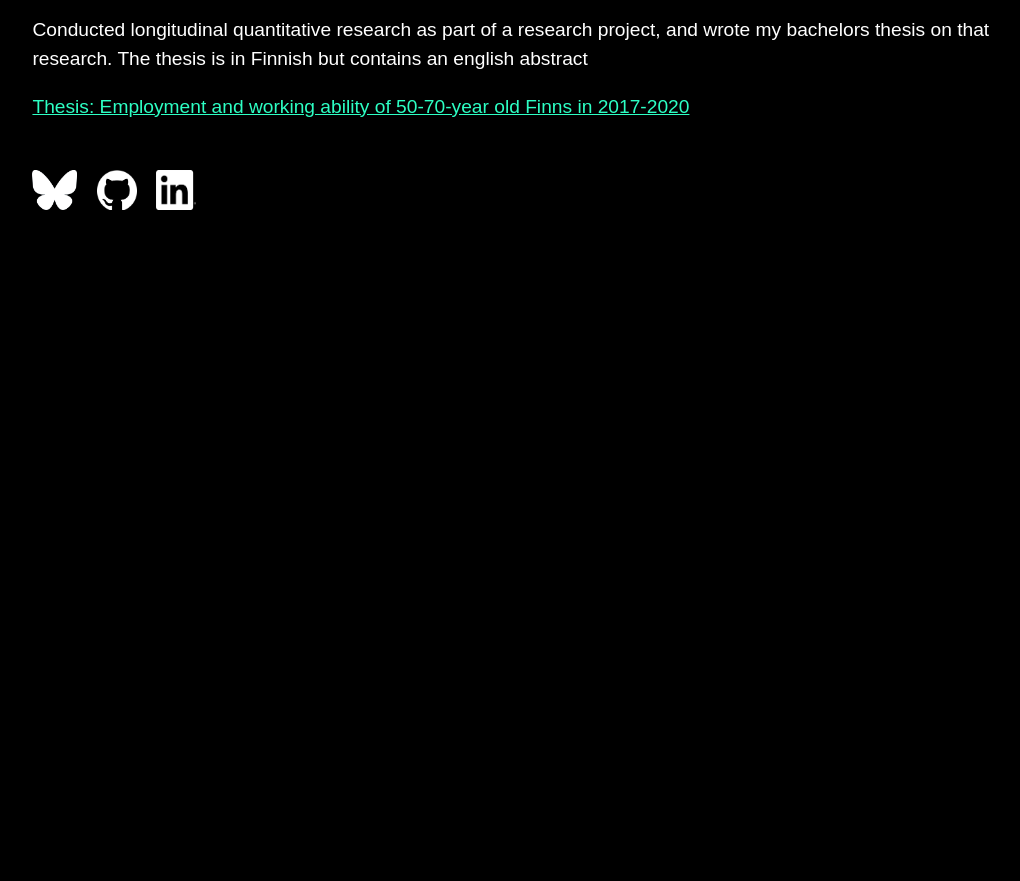
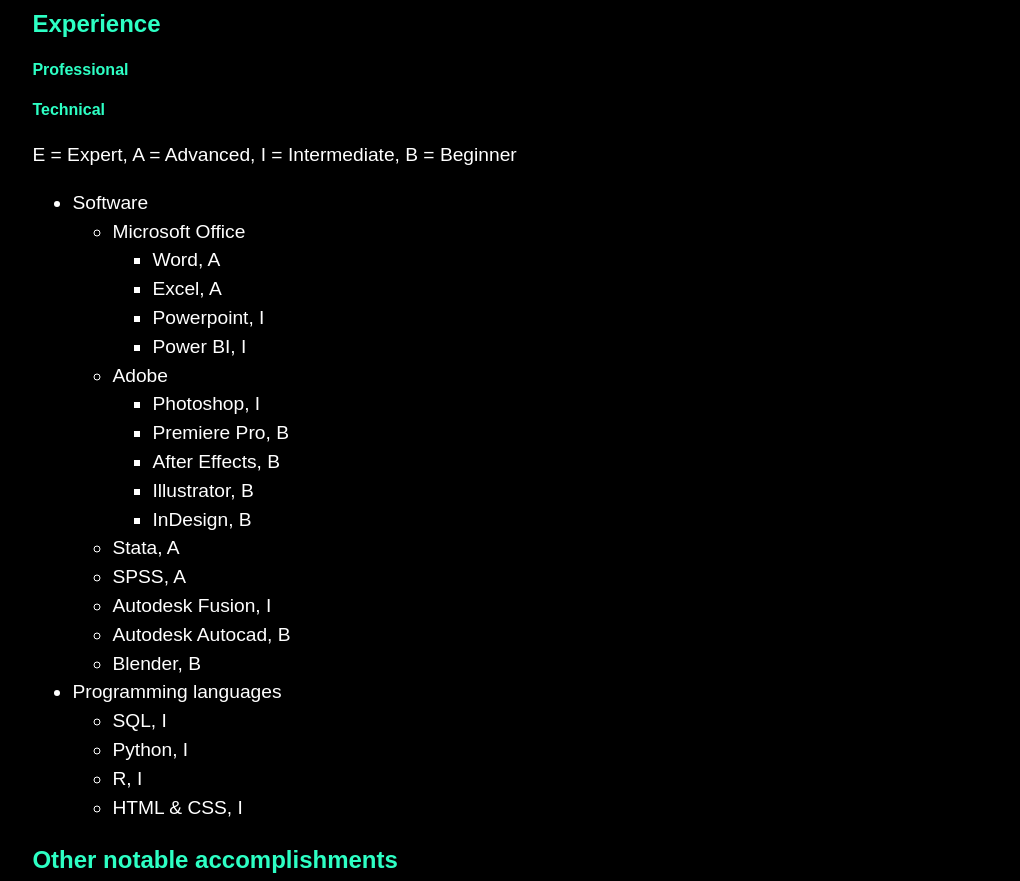
Before and after one commit to KMyllyharju/Homepage, an Astro site: page /Homepage/about in a window 1280 px wide. Shown: the part 1057-1938 px from the top of the page, without its empty margins (90-1110 px from the left). Before the commit the page ends 1291 px from the top, so only its background shows below. Built offline with nearby package versions, Linux system fonts and the light colour scheme; Astro itself is replaced by a stand-in of ours; a web font is replaced by a local one.

Commit message:
New icon, updating content of about page

```diff
--- a/src/layouts/BaseLayout.astro
+++ b/src/layouts/BaseLayout.astro
@@ -9,7 +9,7 @@
 	<head>
 		<meta charset="utf-8" />
         <title>{pageTitle}</title>
-		<link rel="icon" type="image/svg+xml" href="/Homepage/favicon.svg" />
+		<link rel="icon" type="image/svg+xml" href="/Homepage/Yellow_sign_DG_trans.png" />
 		<meta name="viewport" content="width=device-width" />
 		<meta name="generator" content={Astro.generator} />
 		<title>Astro</title>
--- a/src/pages/about.astro
+++ b/src/pages/about.astro
@@ -5,6 +5,7 @@
 
 <BaseLayout pageTitle={pageTitle}>
 	<div class="text">
+		<strong>This page is still a work in progress!</strong>
 		<p>Katriina Myllyharju. Former nurse, future economist.</p>
 		<h2>Extended CV</h2>
 		<h3>Languages</h3>
@@ -58,8 +59,49 @@
 				</ul>
 			</li>
 		</ul>
+		<h3>Experience</h3>
+		<h4>Professional</h4>
+		<h4>Technical</h4>
+		<p>E = Expert, A = Advanced, I = Intermediate, B = Beginner</p>
+		<ul>
+			<li>Software
+				<ul>
+					<li>Microsoft Office
+						<ul>
+							<li>Word, A</li>
+							<li>Excel, A</li>
+							<li>Powerpoint, I</li>
+							<li>Power BI, I</li>
+						</ul>
+					</li>
+					<li>Adobe
+						<ul>
+							<li>Photoshop, I</li>
+							<li>Premiere Pro, B</li>
+							<li>After Effects, B</li>
+							<li>Illustrator, B</li>
+							<li>InDesign, B</li>
+						</ul>
+					</li>
+					<li>Stata, A</li>
+					<li>SPSS, A</li>
+					<li>Autodesk Fusion, I</li>
+					<li>Autodesk Autocad, B</li>
+					<li>Blender, B</li>
+				</ul>
+			</li>
+			<li>Programming languages
+				<ul>
+					<li>SQL, I</li>
+					<li>Python, I</li>
+					<li>R, I</li>
+					<li>HTML & CSS, I</li>
+				</ul>
+			</li>
+
+		</ul>
 		<h3>Other notable accomplishments</h3>
-		<p>Conducted longitudinal quantitative research as part of a research project, and wrote my bachelors thesis on that research. The thesis is in Finnish but contains an english abstract</p>
+		<p>Conducted longitudinal quantitative research as part of a research project, and wrote my bachelors thesis on that research. The thesis is in Finnish but contains an english abstract.</p>
 		<a href="https://urn.fi/URN:NBN:fi:amk-2024052113841">Thesis: Employment and working ability of 50-70-year old Finns in 2017-2020</a>
 	</div>
 </BaseLayout>
--- a/src/styles/global.css
+++ b/src/styles/global.css
@@ -15,6 +15,7 @@
   --highlight-color: #F5EB59;
   --link-color: rgba(45,255,196,0.9);
   --visited-color: #F5EB59;
+  --tertiary-color: #FA0000;
 }
 
 /* Sets the bg color for the whole website */
@@ -94,6 +95,10 @@
   color: var(--highlight-color)
 }
 
+blockquote{
+  color: var(--tertiary-color)
+}
+
 
 /* Styling of navigation links */
 
```
Also changed, not shown: src/pages/calling_card.astro (added, +37 -0 lines), public/Yellow_sign_DG_trans.png (added), public/Yellow_sign_text_trans.png (added).
